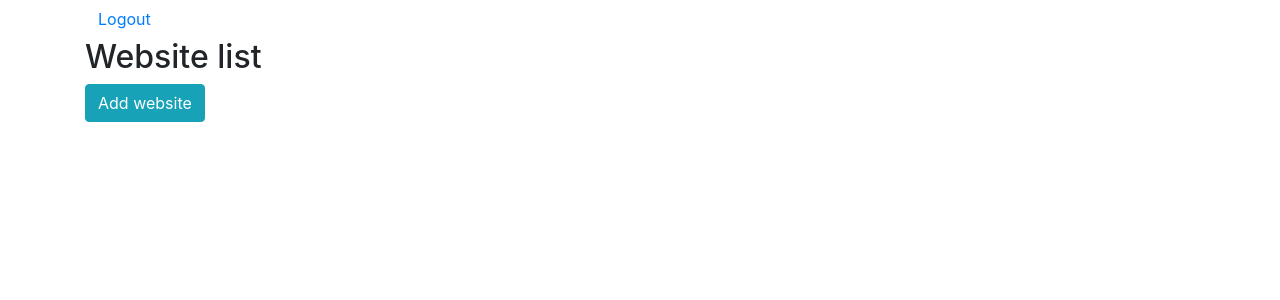
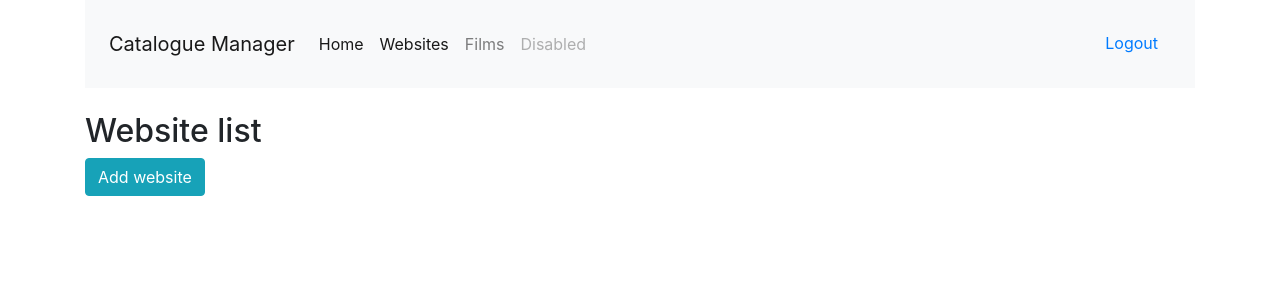
Before and after one commit to CrossLangNV/C4C_web_app, a Django app: page /searchapp/website/ in a window 1280 px wide. Shown: the top 300 px of the page. Run offline with Django 3.2, Linux system fonts and the light colour scheme; the visitor is signed in with stand-in values (Sample User, id 1); data that the repository does not hold is empty; some libraries are stand-ins or nearby versions.

Commit message:
django: fixed urls, added nav

```diff
--- a/django/project/settings.py
+++ b/django/project/settings.py
@@ -38,7 +38,7 @@ INSTALLED_APPS = [
     'rest_framework',
     'corsheaders',
     'crispy_forms',
-    'searchapp.apps.SearchAppConfig',
+    'searchapp',
 ]
 
 MIDDLEWARE = [
@@ -129,5 +129,5 @@ STATIC_URL = '/static/'
 
 CRISPY_TEMPLATE_PACK = 'bootstrap4'
 
-LOGIN_REDIRECT_URL = 'websites'
-LOGOUT_REDIRECT_URL = 'login'
+LOGIN_REDIRECT_URL = 'searchapp:websites'
+LOGOUT_REDIRECT_URL = 'searchapp:login'
--- a/django/project/templates/base.html
+++ b/django/project/templates/base.html
@@ -13,8 +13,23 @@
 </head>
 <body>
 <div class="container">
-    <nav class="nav">
-        <form class="logout-link" action="{% url 'logout' %}" method="post">
+    <nav class="nav navbar-expand-lg navbar-light bg-light mb-4 p-4">
+        <a class="navbar-brand" href="#">Catalogue Manager</a>
+        <button class="navbar-toggler" type="button" data-toggle="collapse" data-target="#navbarNavAltMarkup"
+                aria-controls="navbarNavAltMarkup" aria-expanded="false" aria-label="Toggle navigation">
+            <span class="navbar-toggler-icon"></span>
+        </button>
+        <div class="collapse navbar-collapse" id="navbarNavAltMarkup">
+            <div class="navbar-nav">
+                <a class="nav-item nav-link {% if nav == 'websites' %}active{% endif %}"
+                   href="{% url 'searchapp:websites' %}">Home</a>
+                <a class="nav-item nav-link {% if nav == 'websites' %}active{% endif %}" href="{% url 'searchapp:websites' %}">Websites</a>
+                <a class="nav-item nav-link {% if nav == 'films' %}active{% endif %}"
+                   href="{% url 'searchapp:films' %}">Films</a>
+                <a class="nav-item nav-link disabled" href="#">Disabled</a>
+            </div>
+        </div>
+        <form class="logout-link" action="{% url 'searchapp:logout' %}" method="post">
             {% csrf_token %}
             <button class="btn btn-link" type="submit">Logout</button>
         </form>
--- a/django/project/urls.py
+++ b/django/project/urls.py
@@ -19,5 +19,5 @@ from django.urls import include
 
 urlpatterns = [
     path('admin/', admin.site.urls),
-    path('searchapp/', include('searchapp.urls')),
+    path('searchapp/', include(('searchapp.urls', 'searchapp'), namespace="searchapp")),
 ]
--- a/django/searchapp/templates/searchapp/document_create.html
+++ b/django/searchapp/templates/searchapp/document_create.html
@@ -7,7 +7,7 @@
     <h2>{{ view.website.name }}</h2>
     <h3>Add document</h3>
     <div class="my-4">
-        <form class="form" action="{% url 'create_document' view.website.id %}" method="post">
+        <form class="form" action="{% url 'searchapp:create_document' view.website.id %}" method="post">
             {% csrf_token %}
             {{ form | crispy }}
             <button class="btn btn-primary" type="submit">Add</button>
--- a/django/searchapp/templates/searchapp/login.html
+++ b/django/searchapp/templates/searchapp/login.html
@@ -8,7 +8,7 @@
     <div class="card login-card col-md-6">
         <div class="card-body">
             <h2 class="card-title">Login</h2>
-            <form action="{% url 'login' %}" method="post">
+            <form action="{% url 'searchapp:login' %}" method="post">
                 {% csrf_token %}
                 <div class="row">
                     <div class="col">
--- a/django/searchapp/templates/searchapp/website_create.html
+++ b/django/searchapp/templates/searchapp/website_create.html
@@ -6,7 +6,7 @@
 <div>
     <h2>Add website</h2>
     <div class="my-4">
-        <form class="form" action="{% url 'create_website' %}" method="post">
+        <form class="form" action="{% url 'searchapp:create_website' %}" method="post">
             {% csrf_token %}
             {{ form | crispy }}
             <button class="btn btn-primary" type="submit">Add</button>
--- a/django/searchapp/templates/searchapp/website_detail.html
+++ b/django/searchapp/templates/searchapp/website_detail.html
@@ -7,7 +7,7 @@
     <p><a href="{{ doc.url }}">{{ website.url }}</a></p>
     <h3>Documents:</h3>
     <div class="create-document my-2">
-        <a href="{% url 'create_document' website.id %}" class="btn btn-info" role="button">Add document</a>
+        <a href="{% url 'searchapp:create_document' website.id %}" class="btn btn-info" role="button">Add document</a>
     </div>
     <ul class="list-group list-group-flush">
     {% for doc in documents %}
--- a/django/searchapp/templates/searchapp/website_list.html
+++ b/django/searchapp/templates/searchapp/website_list.html
@@ -3,12 +3,12 @@
 {% block content %}
 <h2>Website list</h2>
 <div class="create-website my-2">
-    <a href="{% url 'create_website' %}" class="btn btn-info" role="button">Add website</a>
+    <a href="{% url 'searchapp:create_website' %}" class="btn btn-info" role="button">Add website</a>
 </div>
 <ul class="list-group list-group-flush">
     {% for website in websites %}
         <li class="list-group-item">
-            <a href="{% url 'website' pk=website.id %}">{{ website.name }}</a>
+            <a href="{% url 'searchapp:website' pk=website.id %}">{{ website.name }}</a>
             <p>{{ website.content }}</p>
             <p>{{ website.url }}</p>
         </li>
--- a/django/searchapp/views.py
+++ b/django/searchapp/views.py
@@ -22,7 +22,8 @@ class FilmSearchView(TemplateView):
 
         self.results = solr_search(core="films", term=self.search_term)
         print(self.results)
-        context = {'results': self.results, 'count': len(self.results), 'search_term': self.search_term}
+        context = {'results': self.results, 'count': len(self.results), 'search_term': self.search_term,
+                   'nav': 'films'}
         return render(request, self.template_name, context)
 
 
@@ -30,6 +31,11 @@ class WebsiteListView(ListView):
     model = Website
     template_name = 'website_list.html'
     context_object_name = 'websites'
+
+    def get_context_data(self, **kwargs):
+        context = super().get_context_data(**kwargs)
+        context['nav'] = 'websites'
+        return context
 
 
 class WebsiteDetailView(DetailView):
```
